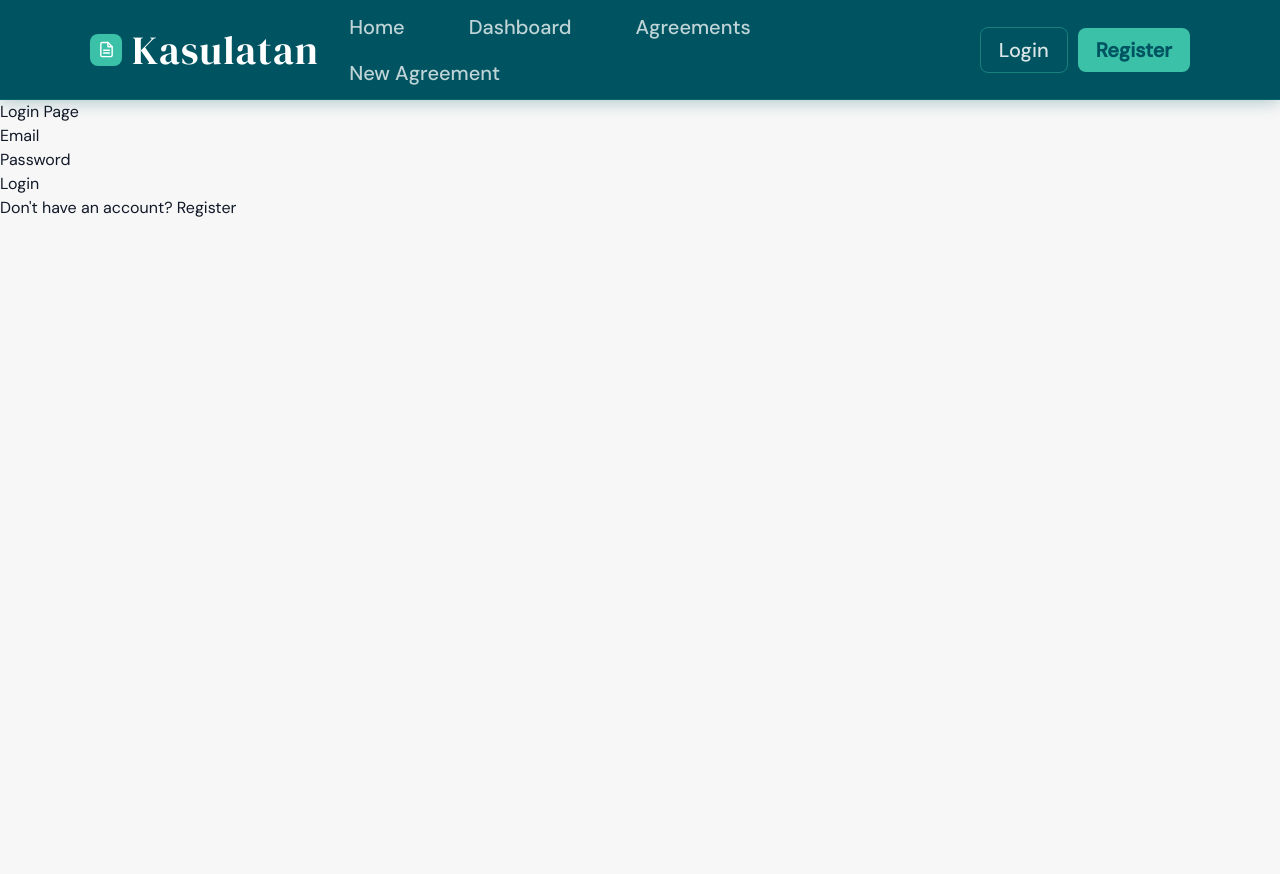
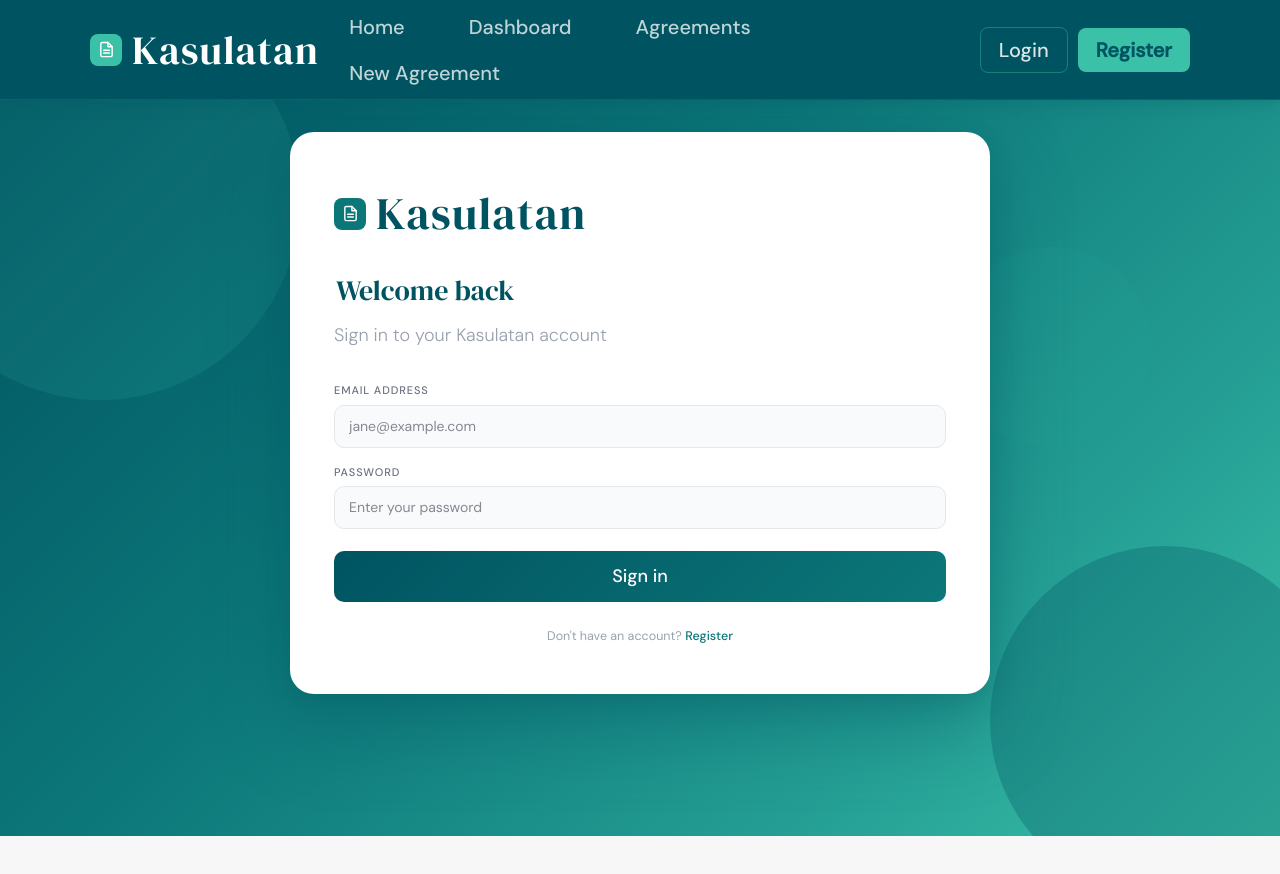
Before and after one commit to kaynn04/kasulatan, a Next.js app: page /login in a window 1280 px wide. Shown: the top 874 px of the page. After the commit the page ends 836 px from the top, so only its background shows below. Built offline with nearby package versions, Linux system fonts and the light colour scheme; no server answers.

Commit message:
Loginpage UI applied

```diff
--- a/app/login/LoginForm.tsx
+++ b/app/login/LoginForm.tsx
@@ -8,7 +8,7 @@ type LoginState = {
   errors: {
     email?: string;
     password?: string;
-        general?: string; // for any other errors that don't fit the above categories
+    general?: string;
   };
 };
 
@@ -17,24 +17,133 @@ const initialState: LoginState = {
   errors: {},
 };
 
+function Field({
+  label,
+  htmlFor,
+  error,
+  children,
+}: {
+  label: string;
+  htmlFor: string;
+  error?: string;
+  children: React.ReactNode;
+}) {
+  return (
+    <div style={{ display: "flex", flexDirection: "column", gap: "6px" }}>
+      <label htmlFor={htmlFor} style={{
+        fontSize: "11px",
+        fontWeight: 500,
+        textTransform: "uppercase",
+        letterSpacing: "0.08em",
+        color: "#6b7280",
+      }}>
+        {label}
+      </label>
+      {children}
+      {error && (
+        <p style={{
+          display: "flex", alignItems: "center", gap: "4px",
+          fontSize: "11.5px", color: "#e53e3e", margin: 0,
+        }}>
+          <svg viewBox="0 0 12 12" width="11" height="11" fill="currentColor">
+            <path d="M6 0a6 6 0 100 12A6 6 0 006 0zm0 9a.75.75 0 110-1.5A.75.75 0 016 9zm.75-3.75a.75.75 0 01-1.5 0v-2.5a.75.75 0 011.5 0v2.5z" />
+          </svg>
+          {error}
+        </p>
+      )}
+    </div>
+  );
+}
+
+const inputStyle: React.CSSProperties = {
+  width: "100%",
+  borderRadius: "10px",
+  border: "1.5px solid #e5e7eb",
+  background: "#f9fafb",
+  padding: "10px 14px",
+  fontSize: "14px",
+  color: "#111827",
+  outline: "none",
+  fontFamily: "inherit",
+  boxSizing: "border-box",
+};
+
 export default function LoginForm() {
   const [state, action, pending] = useActionState(loginUser, initialState);
 
   return (
-        <form action={action}>
-            {/* General errors (not tied to a field) */}
-            {state?.errors?.general && <p style={{ color: "red" }}>{state.errors.general}</p>}
-            <div>
-                <label htmlFor="email">Email</label>
-                <input type="email" id="email" name="email" />
-                {state?.errors?.email && <p style={{ color: "red" }}>{state.errors.email}</p>}
+    <form action={action} style={{ display: "flex", flexDirection: "column", gap: "16px" }}>
+
+      {/* General error banner */}
+      {state?.errors?.general && (
+        <div style={{
+          display: "flex", alignItems: "flex-start", gap: "10px",
+          borderRadius: "10px", border: "1px solid rgba(229,62,62,0.2)",
+          background: "rgba(229,62,62,0.05)", padding: "12px 14px",
+        }}>
+          <svg viewBox="0 0 16 16" width="15" height="15" fill="#e53e3e" style={{ marginTop: "1px", flexShrink: 0 }}>
+            <path d="M8 0a8 8 0 100 16A8 8 0 008 0zm0 12a1 1 0 110-2 1 1 0 010 2zm1-4.5a1 1 0 01-2 0v-3a1 1 0 012 0v3z" />
+          </svg>
+          <p style={{ fontSize: "13px", color: "#e53e3e", margin: 0 }}>{state.errors.general}</p>
         </div>
-            <div>
-                <label htmlFor="password">Password</label>
-                <input type="password" id="password" name="password" />
-                {state?.errors?.password && <p style={{ color: "red" }}>{state.errors.password}</p>}
-            </div>
-            <button type="submit" disabled={pending}>Login</button>
+      )}
+
+      {/* Email */}
+      <Field label="Email address" htmlFor="email" error={state?.errors?.email}>
+        <input
+          style={inputStyle}
+          type="email"
+          id="email"
+          name="email"
+          placeholder="jane@example.com"
+        />
+      </Field>
+
+      {/* Password */}
+      <Field label="Password" htmlFor="password" error={state?.errors?.password}>
+        <input
+          style={inputStyle}
+          type="password"
+          id="password"
+          name="password"
+          placeholder="Enter your password"
+        />
+      </Field>
+
+      {/* Submit */}
+      <button
+        type="submit"
+        disabled={pending}
+        style={{
+          marginTop: "6px",
+          width: "100%",
+          padding: "12px",
+          borderRadius: "10px",
+          border: "none",
+          background: pending ? "#249E94" : "linear-gradient(135deg, #005461, #0C7779)",
+          color: "white",
+          fontSize: "18px",
+          fontWeight: 500,
+          fontFamily: "inherit",
+          cursor: pending ? "not-allowed" : "pointer",
+          opacity: pending ? 0.7 : 1,
+          display: "flex",
+          alignItems: "center",
+          justifyContent: "center",
+          gap: "8px",
+          transition: "opacity 0.2s",
+        }}
+      >
+        {pending && (
+          <svg style={{ animation: "spin 1s linear infinite" }} width="16" height="16"
+            viewBox="0 0 24 24" fill="none" stroke="currentColor" strokeWidth="2.5" strokeLinecap="round">
+            <path d="M12 2v4M12 18v4M4.93 4.93l2.83 2.83M16.24 16.24l2.83 2.83M2 12h4M18 12h4M4.93 19.07l2.83-2.83M16.24 7.76l2.83-2.83" />
+          </svg>
+        )}
+        {pending ? "Signing in…" : "Sign in"}
+      </button>
+
+      <style>{`@keyframes spin { from { transform: rotate(0deg); } to { transform: rotate(360deg); } }`}</style>
     </form>
-    )
+  );
 }
--- a/app/login/page.tsx
+++ b/app/login/page.tsx
@@ -1,15 +1,99 @@
 import LoginForm from "./LoginForm";
 import Link from "next/link";
 
+export default function LoginPage() {
+  return (
+    <main style={{
+      minHeight: "calc(100vh - 64px)",
+      padding: 0,
+      margin: 0,
+      background: "linear-gradient(135deg, #005461 0%, #0C7779 40%, #249E94 75%, #3BC1A8 100%)",
+      position: "relative",
+      overflow: "hidden",
+      display: "flex",
+      alignItems: "center",
+      justifyContent: "center",
+    }}>
 
-export default function LoginPage() {
-    return (
-        <main>
-            <h1>Login Page</h1>
+      {/* Decorative circles */}
+      <span style={{
+        position: "absolute", top: "-100px", left: "-100px",
+        width: "400px", height: "400px", borderRadius: "50%",
+        background: "rgba(59,193,168,0.12)", pointerEvents: "none",
+      }} />
+      <span style={{
+        position: "absolute", bottom: "-60px", right: "-60px",
+        width: "350px", height: "350px", borderRadius: "50%",
+        background: "rgba(0,84,97,0.3)", pointerEvents: "none",
+      }} />
+      <span style={{
+        position: "absolute", top: "20%", right: "10%",
+        width: "200px", height: "200px", borderRadius: "50%",
+        background: "rgba(36,158,148,0.15)", pointerEvents: "none",
+      }} />
 
-            <LoginForm />
+      {/* Floating card */}
+      <div style={{
+        position: "relative",
+        zIndex: 1,
+        background: "white",
+        borderRadius: "24px",
+        padding: "48px 44px",
+        width: "100%",
+        maxWidth: "700px",
+        margin: "40px 24px",
+        marginTop: "-70px",
+        boxShadow: "0 32px 80px rgba(0,84,97,0.4), 0 8px 24px rgba(0,84,97,0.2)",
+      }}>
 
-            <Link href={`./register`}>Don&apos;t have an account? Register</Link>
-        </main>
-    );
+        {/* Logo */}
+        <div style={{ display: "flex", alignItems: "center", gap: "10px", marginBottom: "32px" }}>
+          <span style={{
+            width: "32px", height: "32px", borderRadius: "8px",
+            background: "#0C7779",
+            display: "flex", alignItems: "center", justifyContent: "center",
+            marginBottom: "-10px",
+
+          }}>
+            <svg viewBox="0 0 24 24" width="17" height="17" fill="none" stroke="#fff" strokeWidth="2" strokeLinecap="round" strokeLinejoin="round">
+              <path d="M14 2H6a2 2 0 00-2 2v16a2 2 0 002 2h12a2 2 0 002-2V8z" />
+              <polyline points="14 2 14 8 20 8" />
+              <line x1="16" y1="13" x2="8" y2="13" />
+              <line x1="16" y1="17" x2="8" y2="17" />
+            </svg>
+          </span>
+          <span style={{
+            fontFamily: "'DM Serif Display', serif",
+            fontSize: "45px", color: "#005461",
+            letterSpacing: "0.03em",
+            marginBottom: "-10px",
+          }}>
+            Kasulatan
+          </span>
+        </div>
+
+        {/* Heading */}
+        <h1 style={{
+          fontFamily: "'DM Serif Display', serif",
+          fontSize: "28px", color: "#005461",
+          margin: "0 2px 10px 2px",
+        }}>
+          Welcome back
+        </h1>
+        <p style={{ fontSize: "18px", color: "#99a1af", margin: "0 0 32px", fontWeight: 300 }}>
+          Sign in to your Kasulatan account
+        </p>
+
+        <LoginForm />
+
+        <p style={{ marginTop: "24px", textAlign: "center", fontSize: "12.5px", color: "#99a1af" }}>
+          Don&apos;t have an account?{" "}
+          <Link href="./register" style={{ color: "#0C7779", fontWeight: 500, textDecoration: "none" }}>
+            Register
+          </Link>
+        </p>
+
+      </div>
+    </main>
+  );
 }
```
Lines whose indentation alone changed are shown as unchanged.
